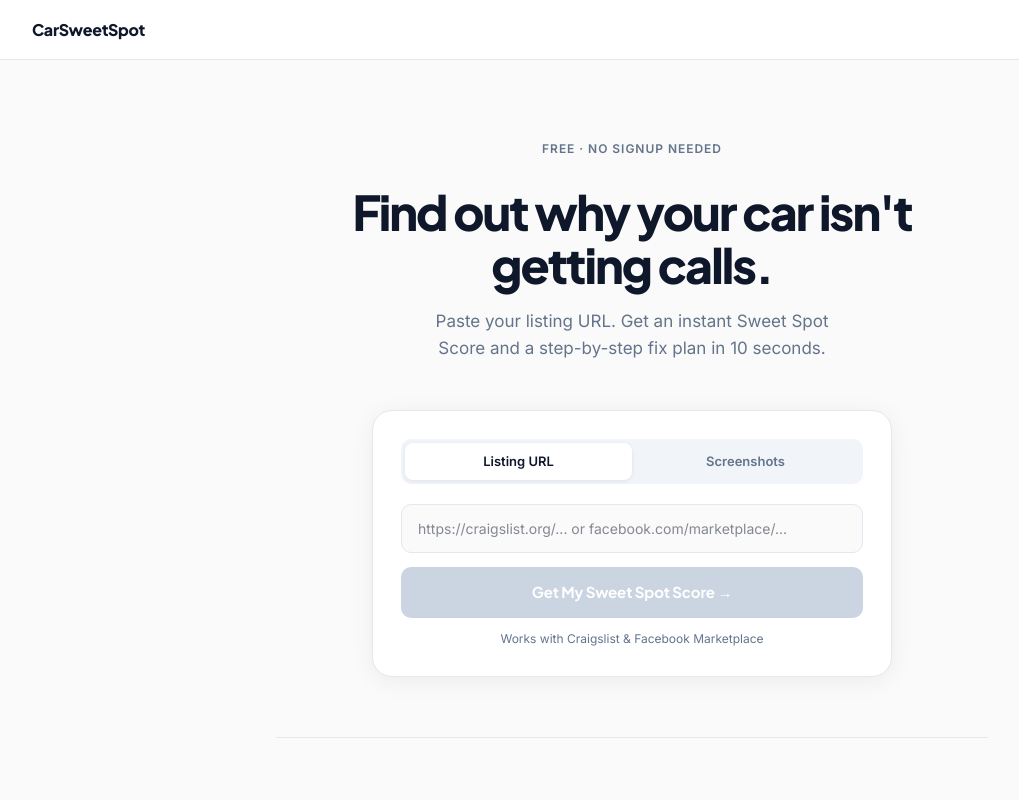
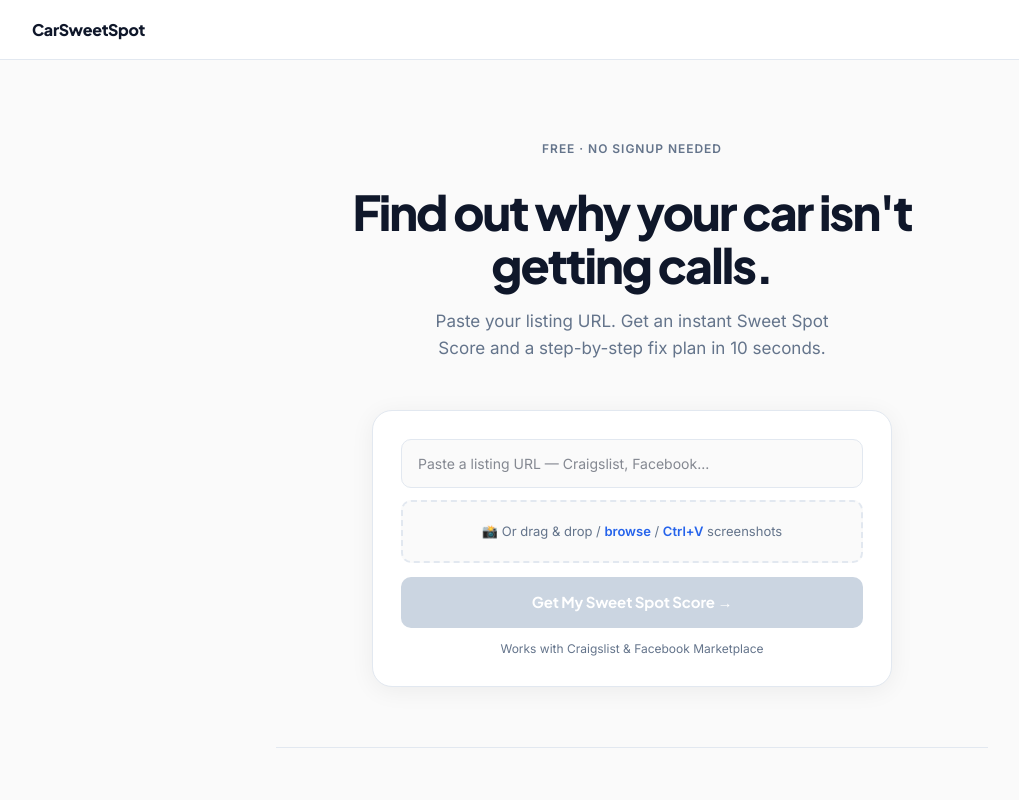
Before and after one commit to yonibuilds/carsweetspot, a Next.js app: page / in a window 1280 px wide. Shown: the top 800 px of the page, without its empty margins (8-1027 px from the left). Built offline with nearby package versions, Linux system fonts and the light colour scheme.

Commit message:
Unified input: remove URL/Screenshots tabs, single area accepts URL + drag/drop/paste

```diff
--- a/app/page.tsx
+++ b/app/page.tsx
@@ -1,6 +1,6 @@
 "use client";
 
-import { useState, useRef, useCallback, useEffect, DragEvent, ClipboardEvent, ChangeEvent } from "react";
+import { useState, useRef, useCallback, useEffect, DragEvent, ChangeEvent } from "react";
 import Flow, { AnalysisResult } from "./components/Flow";
 
 // Speedometer that animates during loading
@@ -94,11 +94,8 @@ const COLORS = {
   white: "#FFFFFF",
 };
 
-type Mode = "url" | "screenshots";
-
 export default function Home() {
   const [result, setResult] = useState<AnalysisResult | null>(null);
-  const [mode, setMode] = useState<Mode>("url");
   const [url, setUrl] = useState("");
   const [images, setImages] = useState<string[]>([]);
   const [dragging, setDragging] = useState(false);
@@ -123,7 +120,7 @@ export default function Home() {
     });
   }, []);
 
-  const handlePaste = useCallback((e: ClipboardEvent | globalThis.ClipboardEvent) => {
+  const handlePaste = useCallback((e: globalThis.ClipboardEvent) => {
     const items = e.clipboardData?.items;
     if (!items) return;
     const imageFiles: File[] = [];
@@ -133,7 +130,7 @@ export default function Home() {
         if (file) imageFiles.push(file);
       }
     }
-    if (imageFiles.length > 0) { e.preventDefault(); setMode("screenshots"); addFiles(imageFiles); }
+    if (imageFiles.length > 0) { e.preventDefault(); addFiles(imageFiles); }
   }, [addFiles]);
 
   useEffect(() => {
@@ -149,8 +146,8 @@ export default function Home() {
     setError(""); setLoading(true);
     try {
       const body: Record<string, unknown> = {};
-      if (mode === "url") body.url = url;
-      if (mode === "screenshots") body.images = images;
+      if (url) body.url = url;
+      if (images.length > 0) body.images = images;
       const res = await fetch("/api/analyze", {
         method: "POST", headers: { "Content-Type": "application/json" }, body: JSON.stringify(body),
       });
@@ -165,11 +162,11 @@ export default function Home() {
   }
 
   if (loading) {
-    return <AnalyzingScreen vehicle={url ? url.split("/").filter(Boolean).pop() ?? "your listing" : "your listing"} />;
+    return <AnalyzingScreen vehicle={url ? (url.split("/").filter(Boolean).pop() ?? "your listing") : "your listing"} />;
   }
 
   return (
-    <div style={{ minHeight: "100vh", background: COLORS.bg }} onPaste={handlePaste}>
+    <div style={{ minHeight: "100vh", background: COLORS.bg }}>
 
       {/* NAV */}
       <nav style={{
@@ -213,40 +210,20 @@ export default function Home() {
           padding: "28px",
           boxShadow: "0 4px 24px rgba(0,0,0,0.06)",
         }}>
-          {/* TABS */}
-          <div style={{ display: "flex", background: "#F1F5F9", borderRadius: 10, padding: 4, marginBottom: 20 }}>
-            {(["url", "screenshots"] as Mode[]).map(m => (
-              <button key={m} onClick={() => setMode(m)} style={{
-                ...B, flex: 1, padding: "9px", borderRadius: 8, border: "none", cursor: "pointer",
-                fontSize: 13, fontWeight: 600, transition: "all 0.2s",
-                background: mode === m ? COLORS.white : "transparent",
-                color: mode === m ? COLORS.text : COLORS.muted,
-                boxShadow: mode === m ? "0 1px 4px rgba(0,0,0,0.08)" : "none",
-              }}>
-                {m === "url" ? "Listing URL" : "Screenshots"}
-              </button>
-            ))}
-          </div>
-
-          {mode === "url" && (
-            <div>
+          {/* URL INPUT */}
           <input
-                type="url" value={url} onChange={e => setUrl(e.target.value)}
-                onKeyDown={e => e.key === "Enter" && url && handleSubmit()}
-                placeholder="https://craigslist.org/... or facebook.com/marketplace/..."
+            type="text" value={url} onChange={e => setUrl(e.target.value)}
+            onKeyDown={e => e.key === "Enter" && (url || images.length > 0) && handleSubmit()}
+            placeholder="Paste a listing URL — Craigslist, Facebook..."
             style={{
               ...B, width: "100%", boxSizing: "border-box",
               border: `1px solid ${COLORS.border}`, borderRadius: 10,
               padding: "13px 16px", fontSize: 14, color: COLORS.text,
-                  background: COLORS.bg, outline: "none",
-                  marginBottom: 14,
+              background: COLORS.bg, outline: "none", marginBottom: 12,
             }}
           />
-            </div>
-          )}
 
-          {mode === "screenshots" && (
-            <div style={{ marginBottom: 14 }}>
+          {/* DROP ZONE */}
           <div
             onDragOver={e => { e.preventDefault(); setDragging(true); }}
             onDragLeave={() => setDragging(false)}
@@ -254,34 +231,34 @@ export default function Home() {
             onClick={() => fileInputRef.current?.click()}
             style={{
               border: `2px dashed ${dragging ? COLORS.accent : COLORS.border}`,
-                  borderRadius: 10, padding: "32px 16px", textAlign: "center",
-                  cursor: "pointer", background: dragging ? "#EFF6FF" : COLORS.bg,
-                  transition: "all 0.2s",
+              borderRadius: 10, padding: images.length > 0 ? "12px 16px" : "20px 16px",
+              textAlign: "center", cursor: "pointer",
+              background: dragging ? "#EFF6FF" : COLORS.bg,
+              transition: "all 0.2s", marginBottom: 14,
             }}
           >
-                <div style={{ fontSize: 28, marginBottom: 8 }}>📸</div>
+            {images.length === 0 ? (
               <p style={{ ...B, fontSize: 13, color: COLORS.muted, margin: 0 }}>
-                  Drag & drop or <span style={{ color: COLORS.accent, fontWeight: 600 }}>click to browse</span>
+                📸 Or drag & drop / <span style={{ color: COLORS.accent, fontWeight: 600 }}>browse</span> / <span style={{ color: COLORS.accent, fontWeight: 600 }}>Ctrl+V</span> screenshots
               </p>
-              </div>
-              <input ref={fileInputRef} type="file" accept="image/*" multiple onChange={(e: ChangeEvent<HTMLInputElement>) => e.target.files && addFiles(e.target.files)} style={{ display: "none" }} />
-              {images.length > 0 && (
-                <div style={{ display: "grid", gridTemplateColumns: "repeat(3, 1fr)", gap: 8, marginTop: 12 }}>
+            ) : (
+              <div style={{ display: "grid", gridTemplateColumns: "repeat(3, 1fr)", gap: 8 }}>
                 {images.map((src, i) => (
                   <div key={i} style={{ position: "relative", borderRadius: 8, overflow: "hidden", aspectRatio: "16/9", border: `1px solid ${COLORS.border}` }}>
                     {/* eslint-disable-next-line @next/next/no-img-element */}
                     <img src={src} alt="" style={{ width: "100%", height: "100%", objectFit: "cover" }} />
-                      <button onClick={() => setImages(p => p.filter((_, j) => j !== i))} style={{
+                    <button onClick={e => { e.stopPropagation(); setImages(p => p.filter((_, j) => j !== i)); }} style={{
                       position: "absolute", top: 4, right: 4, width: 20, height: 20,
                       background: "rgba(0,0,0,0.6)", color: "white", border: "none",
                       borderRadius: "50%", fontSize: 11, cursor: "pointer", display: "flex", alignItems: "center", justifyContent: "center",
                     }}>×</button>
                   </div>
                 ))}
+                <div style={{ display: "flex", alignItems: "center", justifyContent: "center", borderRadius: 8, border: `2px dashed ${COLORS.border}`, aspectRatio: "16/9", color: COLORS.muted, fontSize: 22 }}>+</div>
               </div>
             )}
           </div>
-          )}
+          <input ref={fileInputRef} type="file" accept="image/*" multiple onChange={(e: ChangeEvent<HTMLInputElement>) => e.target.files && addFiles(e.target.files)} style={{ display: "none" }} />
 
           {error && (
             <div style={{ ...B, fontSize: 13, color: "#DC2626", background: "#FFF5F5", border: "1px solid #FECACA", borderRadius: 8, padding: "10px 14px", marginBottom: 14 }}>
@@ -291,10 +268,10 @@ export default function Home() {
 
           <button
             onClick={handleSubmit}
-            disabled={loading || (mode === "url" ? !url : images.length === 0)}
+            disabled={loading || (!url && images.length === 0)}
             style={{
               ...H, width: "100%", padding: "14px",
-              background: loading || (mode === "url" ? !url : images.length === 0) ? "#CBD5E1" : COLORS.text,
+              background: loading || (!url && images.length === 0) ? "#CBD5E1" : COLORS.text,
               color: COLORS.white, border: "none", borderRadius: 10,
               fontSize: 15, fontWeight: 700, cursor: loading ? "wait" : "pointer",
               letterSpacing: "-0.01em", display: "flex", alignItems: "center", justifyContent: "center", gap: 8,
```
Lines whose indentation alone changed are shown as unchanged.
